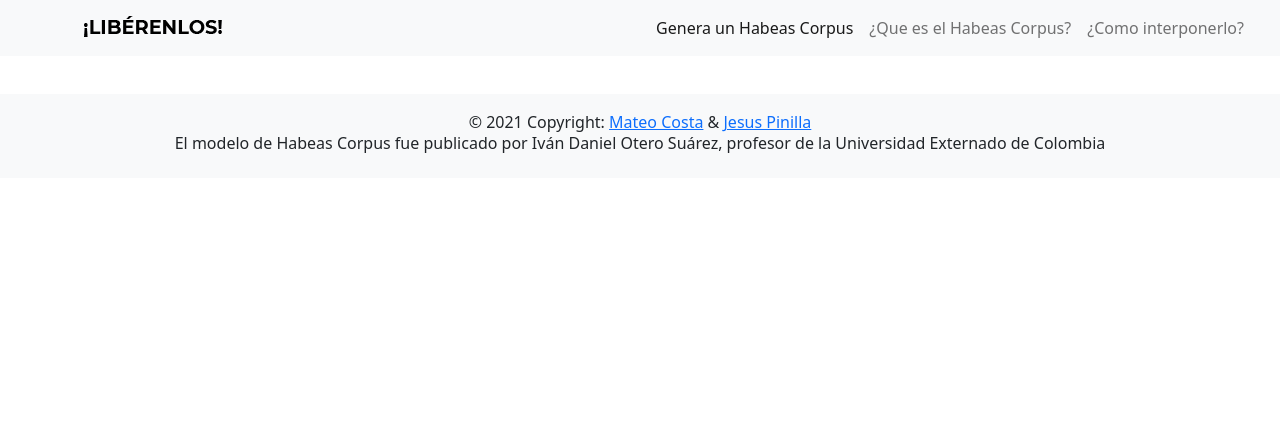
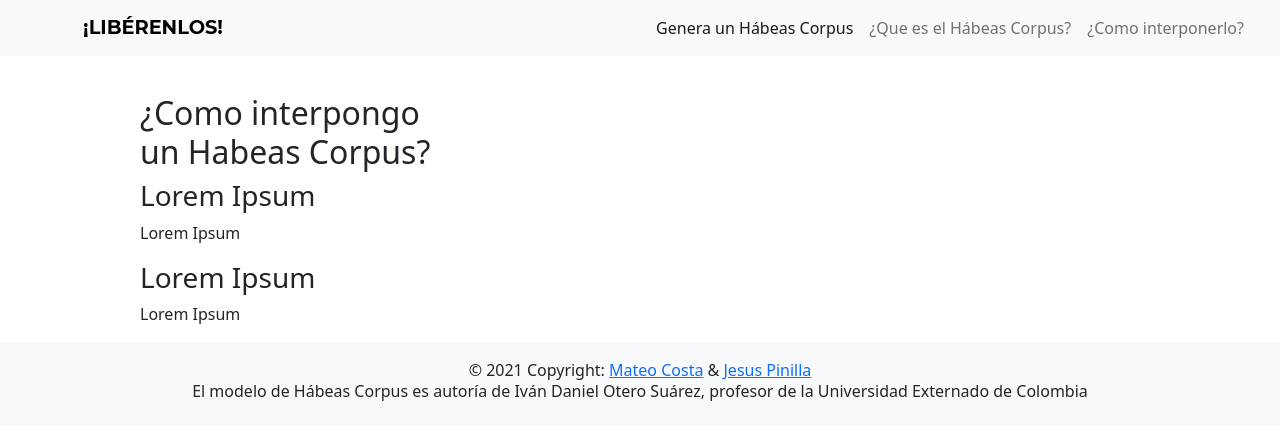
Before and after one commit to mateocostab/generador-habeas-corpus, a plain HTML site: page como-interponer.html in a window 1280 px wide. Drawn offline with nearby package versions, Linux system fonts and the light colour scheme.

Commit message:
interponer

```diff
--- a/como-interponer.html
+++ b/como-interponer.html
@@ -3,7 +3,7 @@
 <head>
     <meta charset="utf-8" />
     <meta http-equiv="X-UA-Compatible" content="IE=edge" />
-    <title>¡LIBERENLOS! ¿Que es el Habeas Corpus?</title>
+    <title>¡LIBERENLOS! ¿Que es el Hábeas Corpus?</title>
     <meta name="viewport" content="width=device-width, initial-scale=1" />
 
     <!-- css bootstrap -->
@@ -17,7 +17,6 @@
 
 
   <!-- ================================ Start Header =========================== -->
-
     <header class="header_area">
         <div class="main-menu">
           <nav class="navbar navbar-expand-lg navbar-light bg-light">
@@ -30,10 +29,10 @@
               <div class="me-auto"></div>
                 <ul class="navbar-nav">
                   <li class="nav-item">
-                    <a class="nav-link active" aria-current="page" href="index.html">Genera un Habeas Corpus</a>
+                    <a class="nav-link active" aria-current="page" href="index.html">Genera un Hábeas Corpus</a>
                   </li>
                   <li class="nav-item">
-                    <a class="nav-link" href="./habeas.html">¿Que es el Habeas Corpus?</a>
+                    <a class="nav-link" href="./habeas.html">¿Que es el Hábeas Corpus?</a>
                   </li>
                   <li class="nav-item">
                     <a class="nav-link" href="./como-interponer.html">¿Como interponerlo?</a>
@@ -44,18 +43,28 @@
           </nav>
         </div>
     </header>
-
-
   <!-- ================================ End Header =========================== -->
 
   <!-- ================================ Start Main Area =========================== -->
   <main class="site-main">
       <!-- ================================ Start Text Area =========================== -->
-
-
-
-
-
+      <section class="textArea">
+        <div class="container">
+          <div class="row">
+            <div class="col-lg-7 col-md-14">
+              <h2 class="pageTitle">¿Como interpongo un Habeas Corpus?</h2>
+              <h3 class="textTitle">Lorem Ipsum</h3>
+              <p>
+              Lorem Ipsum
+              </p>
+              <h3 class="textTitle">Lorem Ipsum</h3>
+              <p>
+              Lorem Ipsum
+             </p>
+            </div>
+          </div>
+        </div>
+      </section>
       <!-- ================================ End Text Area =========================== -->
 
   </main>
@@ -74,7 +83,7 @@
     <a class="footerName" href="https://instagram.com/mateocostab">Mateo Costa</a>
     <a>&</a>
     <a class="footerName" href="https://instagram.com/jesuspinilla_/">Jesus Pinilla</a>
-    <h6 class="footerText">El modelo de Habeas Corpus fue publicado por Iván Daniel Otero Suárez, profesor de la Universidad Externado de Colombia</h6>
+    <h6 class="footerText">El modelo de Hábeas Corpus es autoría de Iván Daniel Otero Suárez, profesor de la Universidad Externado de Colombia</h6>
     </div>
     <!-- End Copyright -->
     </footer>
```
